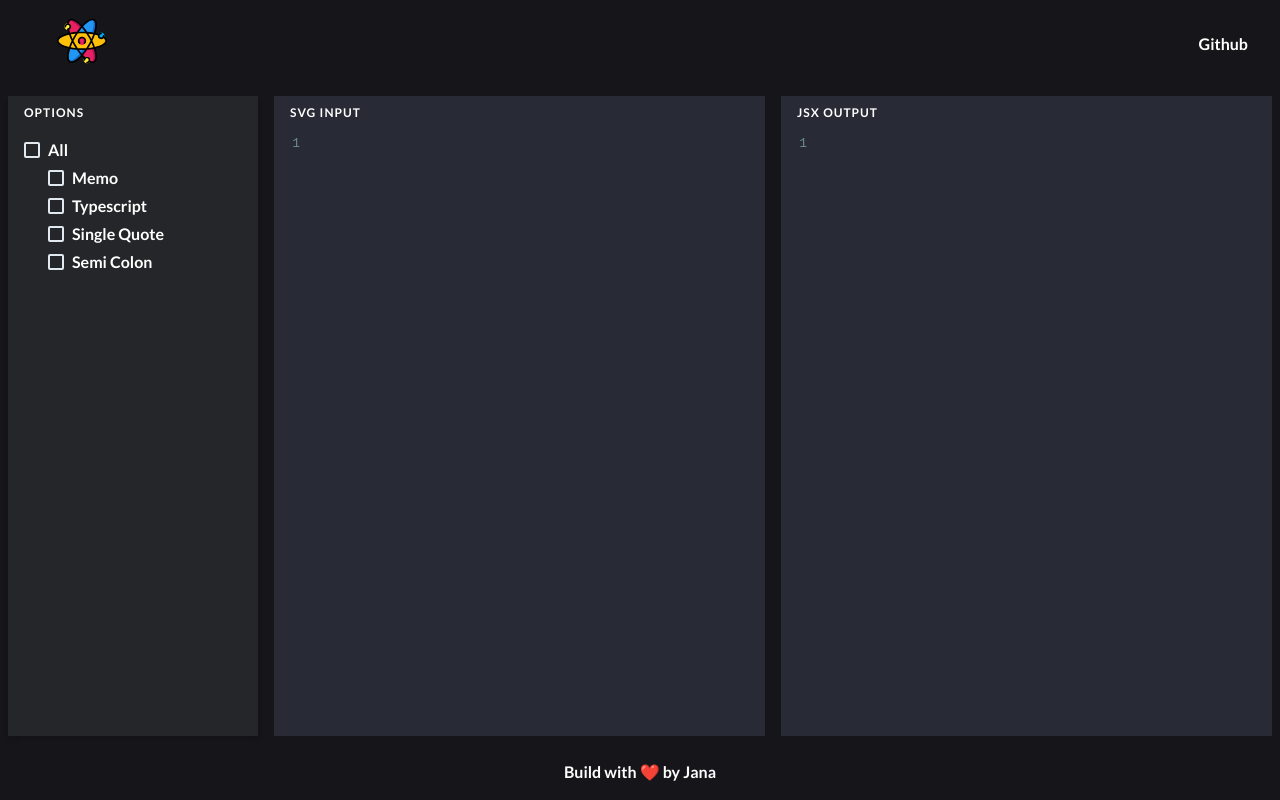
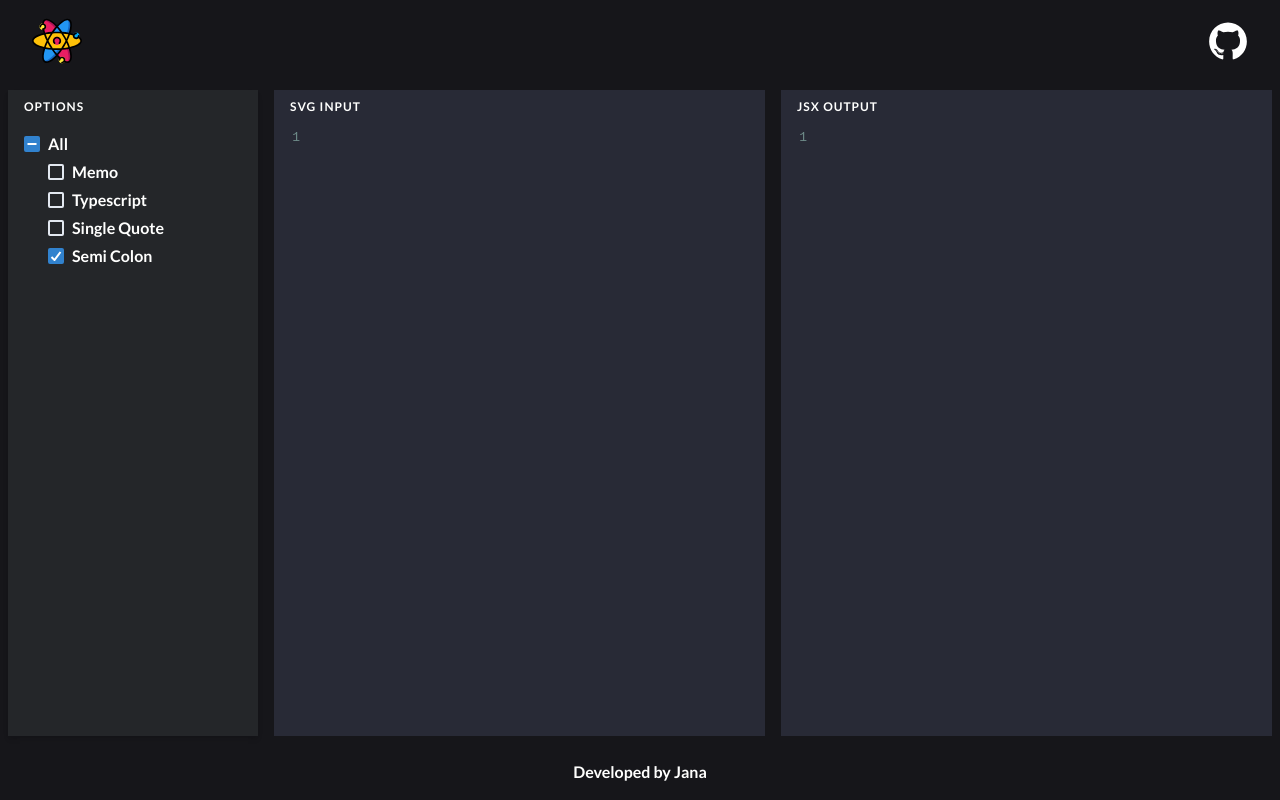
Before and after one commit to JanaSundar/svg2jsx, a Next.js app: page / in a window 1280 px wide. Built offline with nearby package versions, Linux system fonts and the light colour scheme.

Commit message:
Repo added

```diff
--- a/components/Content.tsx
+++ b/components/Content.tsx
@@ -22,7 +22,7 @@ const Content = () => {
     memo: false,
     typescript: false,
     singleQuote: false,
-    semi: false,
+    semi: true,
   });
 
   const allChecked = Object.values(checkedItems).every(Boolean);
--- a/components/Footer.tsx
+++ b/components/Footer.tsx
@@ -5,7 +5,7 @@ const Footer = () => {
   return (
     <Box bg="var(--primary)" color="var(--text)" p={4}>
       <Text textAlign="center" fontWeight="bold">
-        Build with <span aria-label="icon">❤️</span> by Jana
+        Developed by Jana
       </Text>
     </Box>
   );
--- a/components/Navbar.tsx
+++ b/components/Navbar.tsx
@@ -1,6 +1,5 @@
-import { Flex, Text, Link as ChakraLink } from '@chakra-ui/react';
+import { Flex, Text, Link as ChakraLink, Image } from '@chakra-ui/react';
 import React from 'react';
-import Image from 'next/image';
 import Link from 'next/link';
 
 const Navbar = () => {
@@ -18,7 +17,20 @@ const Navbar = () => {
           <Image src="/Logo.svg" alt="Logo" width="100%" height="50%" />
         </ChakraLink>
       </Link>
-      <Text fontWeight="bold">Github</Text>
+
+      <ChakraLink
+        outline="none"
+        border="none"
+        _focus={{
+          border: 'none',
+          outline: 'none',
+        }}
+        isExternal
+        href="https://github.com/JanaSundar/svg2jsx"
+        textAlign="center"
+      >
+        <Image src="/Github.svg" alt="Logo" width="100%" height="50%" />
+      </ChakraLink>
     </Flex>
   );
 };
```
Also changed, not shown: public/Github.svg (added).
